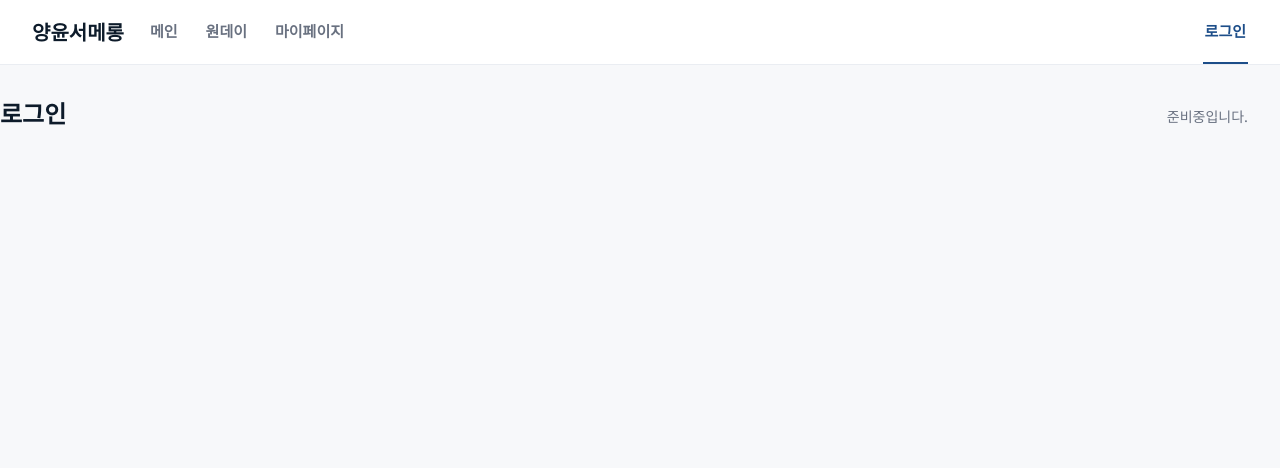
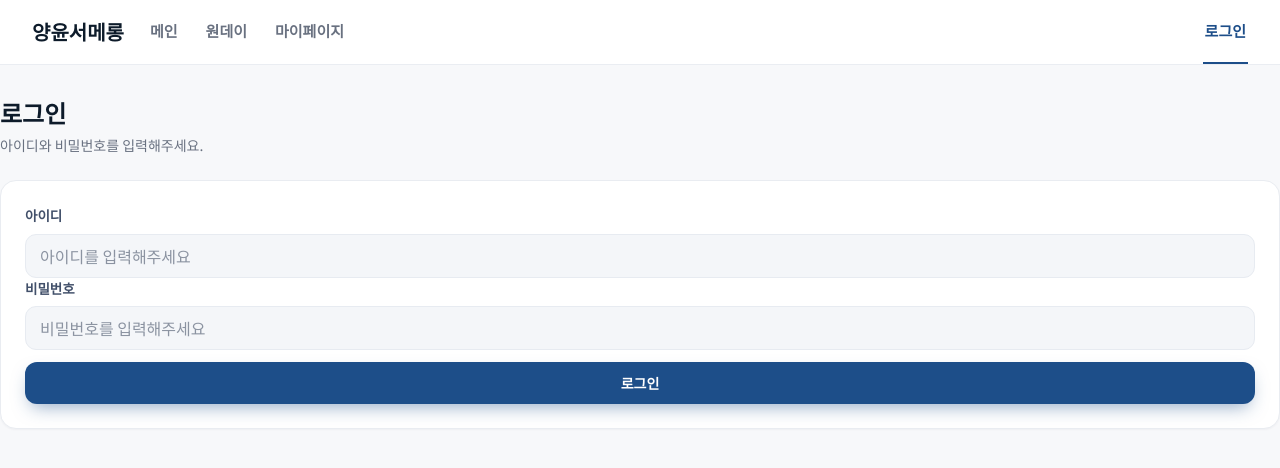
Before and after one commit to goeka71/Gong-Teo, a React app in the folder frontend/: page /login in a window 1280 px wide. Shown: the top 468 px of the page. Built offline with nearby package versions, Linux system fonts and the light colour scheme; the HTML template or start-up script is replaced by a standard one.

Commit message:
로그인 화면

```diff
--- a/frontend/src/api/client.js
+++ b/frontend/src/api/client.js
@@ -1,54 +1,64 @@
 // api/client.js
-// 백엔드(Django) API 호출의 공통 로직을 모아둔 파일.
-// 다른 api/*.js 파일들은 여기 있는 apiGet / apiPost / apiPut 을 가져다 쓴다.
 
-// Django 개발 서버 주소. 배포 시에는 이 값만 바꾸면 된다.
 export const BASE_URL = "http://127.0.0.1:8000";
 
-// 모든 요청이 거쳐가는 내부 공통 함수.
-// path 예: "/api/facilities/"  (BASE_URL 뒤에 그대로 붙는다)
-// options: fetch 의 두 번째 인자 (method, headers, body 등)
 async function request(path, options = {}) {
-  const response = await fetch(`${BASE_URL}${path}`, options);
+  const token = localStorage.getItem("accessToken");
 
-  // response.ok 가 false (400~500번대 응답) 이면 에러를 던진다.
-  if (!response.ok) {
-    throw new Error(`API 요청 실패: ${response.status} ${response.statusText} (${path})`);
+  const headers = {
+    ...(options.headers || {}),
+  };
+
+  if (token) {
+    headers.Authorization = `Bearer ${token}`;
   }
 
-  // 성공하면 JSON 으로 변환해서 반환.
+  const response = await fetch(`${BASE_URL}${path}`, {
+    ...options,
+    headers,
+  });
+
+  if (!response.ok) {
+    throw new Error(
+      `API 요청 실패: ${response.status} ${response.statusText} (${path})`
+    );
+  }
+
   return response.json();
 }
 
-// GET 요청 공통 함수.
 export function apiGet(path) {
-  return request(path, { method: "GET" });
+  return request(path, {
+    method: "GET",
+  });
 }
 
-// POST 요청 공통 함수. (아직 실제로 쓰는 곳은 없지만 구조만 미리 잡아둠)
-// data: 서버로 보낼 객체. JSON 문자열로 변환해서 보낸다.
 export function apiPost(path, data) {
   return request(path, {
     method: "POST",
-    headers: { "Content-Type": "application/json" },
+    headers: {
+      "Content-Type": "application/json",
+    },
     body: JSON.stringify(data),
   });
 }
 
-// PUT 요청 공통 함수. (POST 와 동일한 패턴, 전체 수정용)
 export function apiPut(path, data) {
   return request(path, {
     method: "PUT",
-    headers: { "Content-Type": "application/json" },
+    headers: {
+      "Content-Type": "application/json",
+    },
     body: JSON.stringify(data),
   });
 }
 
-// PATCH 요청 공통 함수. (일부 필드만 수정할 때 사용)
 export function apiPatch(path, data) {
   return request(path, {
     method: "PATCH",
-    headers: { "Content-Type": "application/json" },
+    headers: {
+      "Content-Type": "application/json",
+    },
     body: JSON.stringify(data),
   });
 }
--- a/frontend/src/api/user.js
+++ b/frontend/src/api/user.js
@@ -1,23 +1,29 @@
 // api/user.js
-// 회원(user) 관련 백엔드 API 호출 함수 모음.
-//
-// 담당: 윤서
-// 백엔드 라우트는 config/urls.py 기준 "/api/users/" 아래에 있다.
-//   예) /api/users/  , /api/users/coin-history/
-// 로그인/마이페이지 관련 엔드포인트는 백엔드에 아직 없으니 추가되면 연결할 것.
-// client.js 의 apiGet / apiPost 를 가져다 쓰면 된다. (facilities.js 참고)
 
-// import { apiGet, apiPost } from "./client";
+import {
+  apiGet,
+  apiPost,
+  apiPatch,
+} from "./client";
 
-// 로그인. (자리만 만들어 둠 - 윤서가 채울 예정)
-// credentials 예: { username, password }
-// 예: return apiPost("/api/users/login/", credentials);
-export function login(credentials) {
-  void credentials; // 파라미터 형태만 표시용 (윤서가 실제 구현 시 사용)
-  throw new Error("login: 아직 구현되지 않았습니다 (윤서 담당)");
+export function signup(data) {
+  return apiPost("/api/users/signup/", data);
 }
 
-// 마이페이지 정보 조회. (자리만 만들어 둠 - 윤서가 채울 예정)
-export function getMyPage() {
-  throw new Error("getMyPage: 아직 구현되지 않았습니다 (윤서 담당)");
+export function login(data) {
+  return apiPost("/api/users/login/", data);
 }
+
+export function getMyInfo() {
+  return apiGet("/api/users/me/");
+}
+
+export function updateMyInfo(data) {
+  return apiPatch("/api/users/me/", data);
+}
+
+export function refreshAccessToken(refresh) {
+  return apiPost("/api/users/token/refresh/", {
+    refresh,
+  });
+}
--- a/frontend/src/user/Login.jsx
+++ b/frontend/src/user/Login.jsx
@@ -1,12 +1,84 @@
-// 로그인 화면. (담당: 윤서) - 화면 자리만 잡아둔다.
+import { useState } from "react";
+import { useNavigate } from "react-router-dom";
+import { login } from "../api/user";
 
 function Login() {
+  const navigate = useNavigate();
+
+  const [username, setUsername] = useState("");
+  const [password, setPassword] = useState("");
+  const [error, setError] = useState("");
+
+  const handleSubmit = async (e) => {
+    e.preventDefault();
+    setError("");
+
+    try {
+      const data = await login({
+        username,
+        password,
+      });
+
+      localStorage.setItem("accessToken", data.access);
+      localStorage.setItem("refreshToken", data.refresh);
+
+      navigate("/");
+    } catch (error) {
+      console.error(error);
+      setError("아이디 또는 비밀번호를 확인해주세요.");
+    }
+  };
+
   return (
     <div className="page">
       <div className="page-container">
         <div className="page-header">
-          <h1 className="page-title">로그인</h1>
-          <p className="page-description">준비중입니다.</p>
+          <div>
+            <h1 className="page-title">로그인</h1>
+            <p className="page-description">
+              아이디와 비밀번호를 입력해주세요.
+            </p>
+          </div>
+        </div>
+
+        <div className="card">
+          <div className="card-body">
+            <form onSubmit={handleSubmit} className="flex-column">
+              <div className="form-group">
+                <label className="form-label">아이디</label>
+                <input
+                  className="input"
+                  type="text"
+                  value={username}
+                  onChange={(e) => setUsername(e.target.value)}
+                  placeholder="아이디를 입력해주세요"
+                  required
+                />
+              </div>
+
+              <div className="form-group">
+                <label className="form-label">비밀번호</label>
+                <input
+                  className="input"
+                  type="password"
+                  value={password}
+                  onChange={(e) => setPassword(e.target.value)}
+                  placeholder="비밀번호를 입력해주세요"
+                  required
+                />
+              </div>
+
+              {error && <p>{error}</p>}
+
+              <button
+  type="submit"
+  className="btn btn-primary btn-primary-shadow btn-block"
+  style={{ marginTop: "12px" }}
+>
+  로그인
+</button>
+            </form>
+          </div>
         </div>
       </div>
     </div>
```
